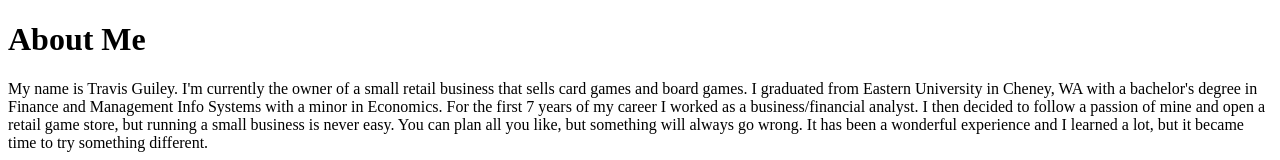
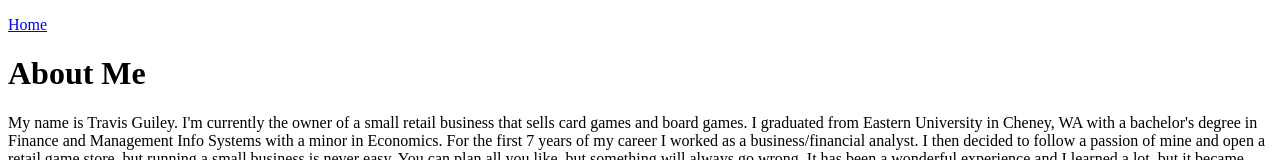
Before and after one commit to jafner09/html-portfolio, a plain HTML site: page public/about.html in a window 1280 px wide. Shown: the top 160 px of the page. Drawn offline with Linux system fonts and the light colour scheme.

Commit message:
Add header

```diff
--- a/public/about.html
+++ b/public/about.html
@@ -1,4 +1,5 @@
 <!DOCTYPE html>
+
 <html lang="en">
 
     <head>
@@ -6,9 +7,12 @@
         <title>About Me</title>
     </head>
 
+    <header>
+        <p><a href="../index.html">Home</a></p>
+    </header>
+
     <body>
         <h1>About Me</h1>
-
         <p>
 
             My name is Travis Guiley. I'm currently the owner of a small retail
@@ -52,7 +56,6 @@
             answer to that famous question. I want to write code. It can be games, websites, or applications. Android or Windows
             or the next greatest thing it doesn't matter. I just want to solve my next puzzle.
         </p>
-
     </body>
 
 </html>
```
Also changed, not shown: public/birthday-invite.html (+4 -0 lines), public/contact.html (+4 -0 lines), public/movie-ranking.html (+4 -0 lines). Lines whose indentation alone changed are shown as unchanged.
